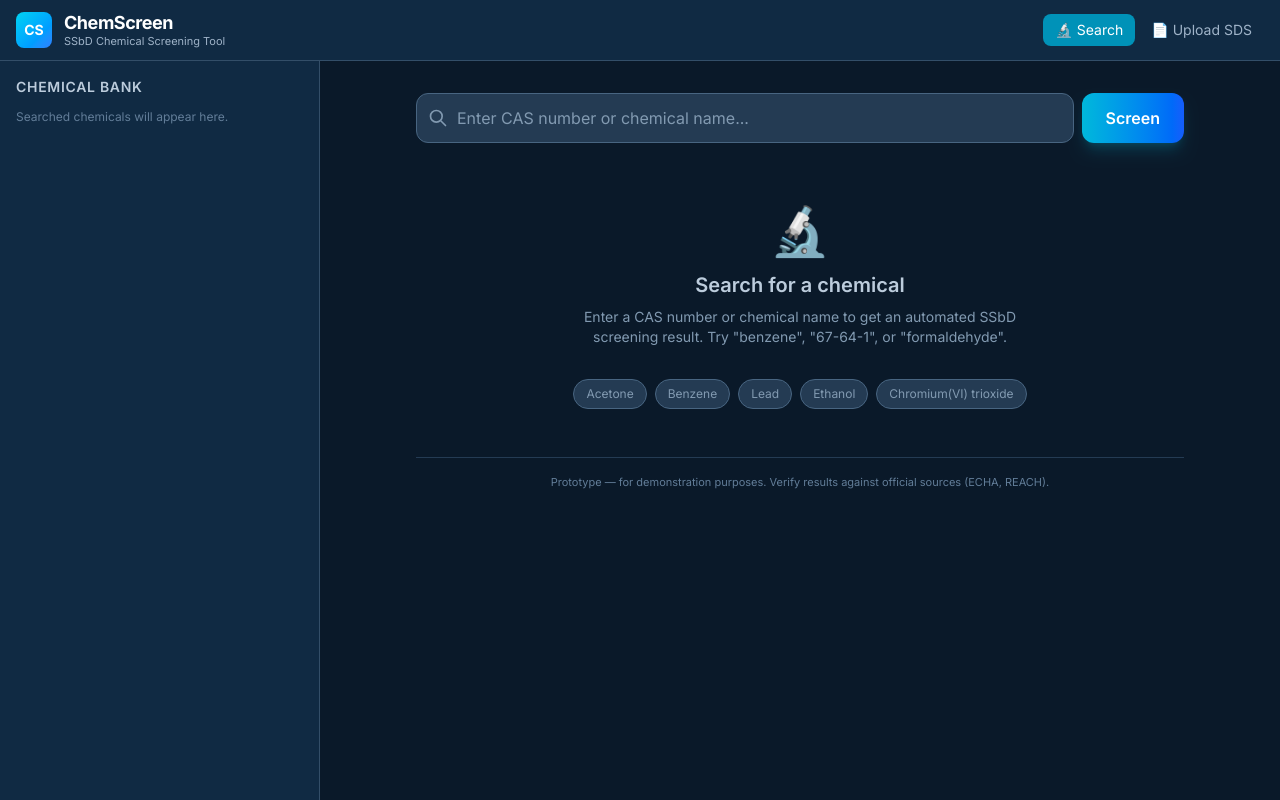
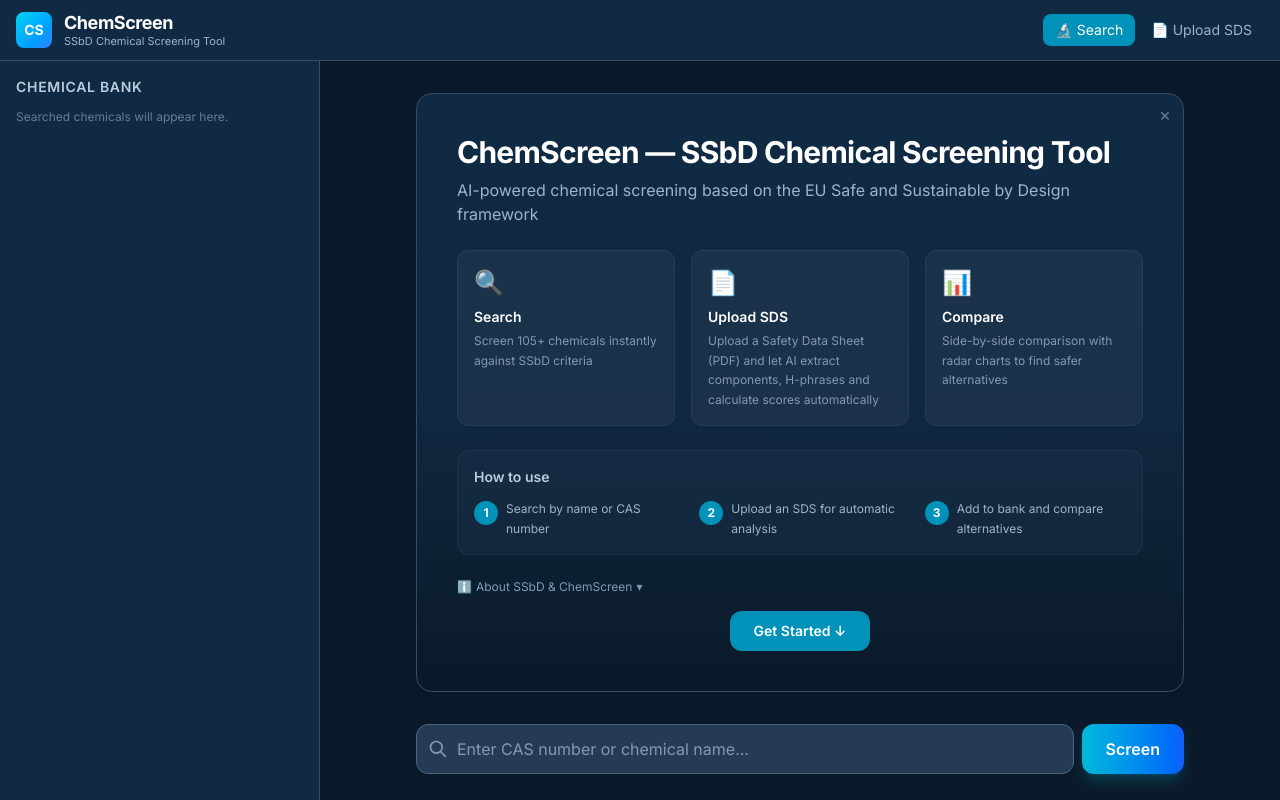
Before and after one commit to emsafetyenvironment-sketch/chemscreen, a React (Vite) app: page / in a window 1280 px wide. Shown: the top 800 px of the page. Built offline with nearby package versions, Linux system fonts and the light colour scheme.

Commit message:
Add landing/hero section with features, how-to-use, and collapsible about section

```diff
--- a/src/App.jsx
+++ b/src/App.jsx
@@ -6,6 +6,7 @@ import ChemicalCard from "./components/ChemicalCard";
 import ChemicalBank from "./components/ChemicalBank";
 import CompareView from "./components/CompareView";
 import SdsUpload from "./components/SdsUpload";
+import HeroSection from "./components/HeroSection";
 
 function lookupChemical(query) {
   const q = query.trim().toLowerCase();
@@ -127,7 +128,8 @@ export default function App() {
 
         {/* Main */}
         <main className="flex-1 p-4 md:p-6 lg:p-8 min-h-[calc(100vh-56px)]">
-          <div className="max-w-3xl mx-auto">
+          <HeroSection />
+          <div id="search-area" className="max-w-3xl mx-auto">
             {/* Mobile tabs */}
             <div className="flex md:hidden gap-2 mb-4">
               <button
--- /dev/null
+++ b/src/components/HeroSection.jsx
@@ -0,0 +1,115 @@
+import { useState } from "react";
+
+export default function HeroSection() {
+  const [aboutOpen, setAboutOpen] = useState(false);
+  const [dismissed, setDismissed] = useState(() => {
+    try { return sessionStorage.getItem("hero_dismissed") === "1"; } catch { return false; }
+  });
+
+  if (dismissed) {
+    return (
+      <div className="max-w-3xl mx-auto mb-2 flex justify-center">
+        <button
+          onClick={() => { setDismissed(false); sessionStorage.removeItem("hero_dismissed"); }}
+          className="text-xs text-navy-400 hover:text-cyan-400 transition-colors"
+        >
+          ℹ️ Show intro
+        </button>
+      </div>
+    );
+  }
+
+  function scrollToSearch() {
+    document.getElementById("search-area")?.scrollIntoView({ behavior: "smooth" });
+    setDismissed(true);
+    sessionStorage.setItem("hero_dismissed", "1");
+  }
+
+  return (
+    <div className="max-w-3xl mx-auto mb-8">
+      <div className="relative rounded-2xl border border-navy-700 bg-gradient-to-b from-navy-900 via-navy-900/95 to-navy-950 p-6 md:p-10">
+        {/* Dismiss */}
+        <button
+          onClick={() => { setDismissed(true); sessionStorage.setItem("hero_dismissed", "1"); }}
+          className="absolute top-3 right-3 text-navy-500 hover:text-navy-300 text-lg leading-none"
+          title="Hide intro"
+        >×</button>
+
+        {/* Heading */}
+        <h2 className="text-2xl md:text-3xl font-bold text-white mb-2 tracking-tight">
+          ChemScreen — SSbD Chemical Screening Tool
+        </h2>
+        <p className="text-navy-300 text-sm md:text-base mb-6">
+          AI-powered chemical screening based on the EU Safe and Sustainable by Design framework
+        </p>
+
+        {/* Features */}
+        <div className="grid grid-cols-1 md:grid-cols-3 gap-4 mb-6">
+          {[
+            { icon: "🔍", title: "Search", desc: "Screen 105+ chemicals instantly against SSbD criteria" },
+            { icon: "📄", title: "Upload SDS", desc: "Upload a Safety Data Sheet (PDF) and let AI extract components, H-phrases and calculate scores automatically" },
+            { icon: "📊", title: "Compare", desc: "Side-by-side comparison with radar charts to find safer alternatives" },
+          ].map((f) => (
+            <div key={f.title} className="bg-navy-800/50 rounded-xl p-4 border border-navy-700/50">
+              <div className="text-2xl mb-2">{f.icon}</div>
+              <h3 className="font-semibold text-white text-sm mb-1">{f.title}</h3>
+              <p className="text-navy-400 text-xs leading-relaxed">{f.desc}</p>
+            </div>
+          ))}
+        </div>
+
+        {/* How to use */}
+        <div className="bg-navy-800/30 rounded-xl p-4 border border-navy-700/30 mb-6">
+          <h3 className="text-sm font-semibold text-navy-200 mb-3">How to use</h3>
+          <div className="flex flex-col md:flex-row gap-3 md:gap-6">
+            {[
+              { step: "1", text: "Search by name or CAS number" },
+              { step: "2", text: "Upload an SDS for automatic analysis" },
+              { step: "3", text: "Add to bank and compare alternatives" },
+            ].map((s) => (
+              <div key={s.step} className="flex items-start gap-2 flex-1">
+                <span className="w-6 h-6 rounded-full bg-cyan-600 text-white text-xs font-bold flex items-center justify-center shrink-0 mt-0.5">{s.step}</span>
+                <span className="text-navy-300 text-xs leading-relaxed">{s.text}</span>
+              </div>
+            ))}
+          </div>
+        </div>
+
+        {/* About toggle */}
+        <div className="mb-4">
+          <button
+            onClick={() => setAboutOpen(!aboutOpen)}
+            className="text-xs text-navy-400 hover:text-cyan-400 transition-colors flex items-center gap-1"
+          >
+            <span>ℹ️</span>
+            <span>About SSbD &amp; ChemScreen</span>
+            <span className={`transition-transform ${aboutOpen ? "rotate-180" : ""}`}>▾</span>
+          </button>
+          {aboutOpen && (
+            <div className="mt-3 p-4 bg-navy-800/40 rounded-xl border border-navy-700/30 text-xs text-navy-300 leading-relaxed space-y-3">
+              <p>
+                The EU's Safe and Sustainable by Design (SSbD) framework provides criteria for assessing chemicals across seven categories: acute toxicity, chronic/CMR effects, aquatic toxicity, persistence, bioaccumulation, physical hazards, and endocrine disruption.
+              </p>
+              <p>
+                ChemScreen automates this screening process. Instead of manually looking up H-phrases, matching them against scoring rules, and building comparison spreadsheets, ChemScreen does it in seconds — either from its built-in database of 105+ chemicals or by extracting data directly from Safety Data Sheets using AI.
+              </p>
+              <p>
+                Scoring is based on GHS hazard classifications (H-phrases) mapped to the seven SSbD categories on a 1-5 scale, supplemented with known PBT and endocrine disruption data.
+              </p>
+            </div>
+          )}
+        </div>
+
+        {/* CTA */}
+        <div className="text-center">
+          <button
+            onClick={scrollToSearch}
+            className="px-6 py-2.5 bg-cyan-600 hover:bg-cyan-500 text-white text-sm font-semibold rounded-xl transition-colors"
+          >
+            Get Started ↓
+          </button>
+        </div>
+      </div>
+    </div>
+  );
+}
```
